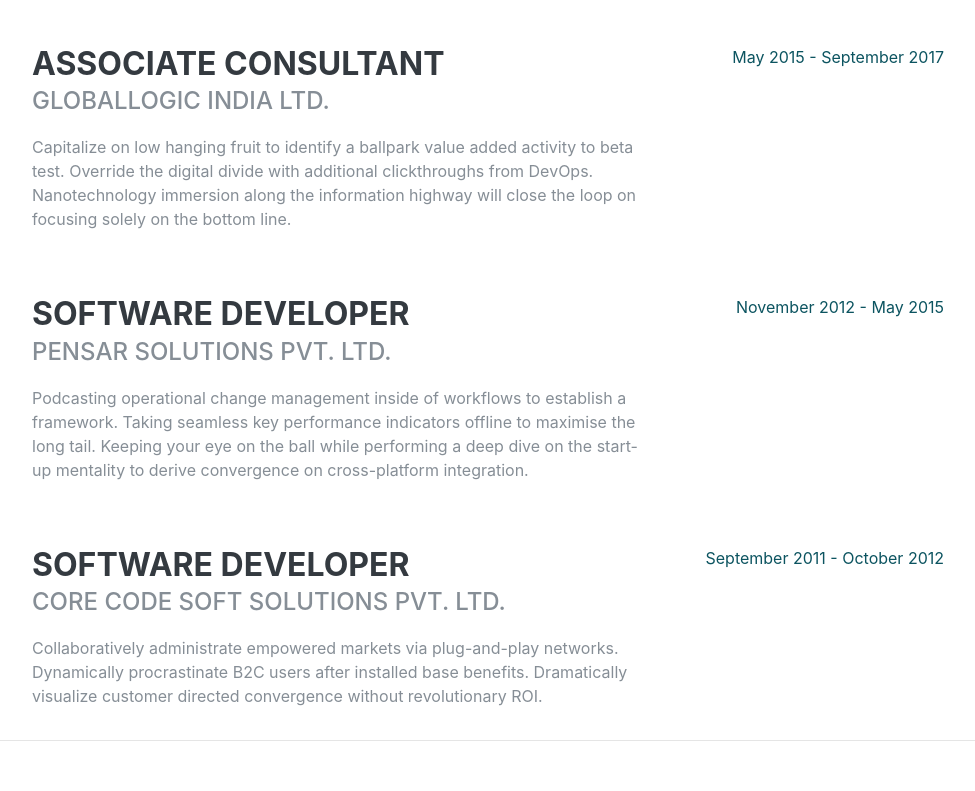
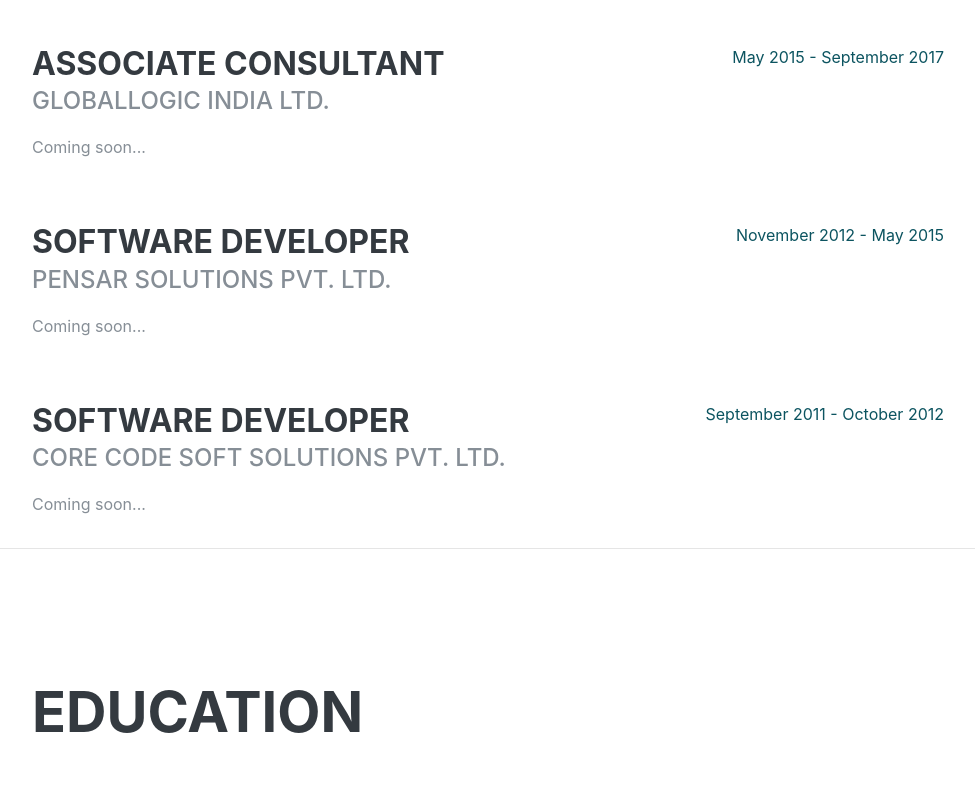
Before and after one commit to rajeevshukla/rajeevshukla.github.io, a plain HTML site: page index.html in a window 1280 px wide. Shown: the part 2100-2891 px from the top of the page, without its empty margins (288-1263 px from the left). Drawn offline with Linux system fonts and the light colour scheme; a web font is replaced by a local one.

Commit message:
My Github resume change

```diff
--- a/index.html
+++ b/index.html
@@ -377,9 +377,7 @@
           <div class="resume-content">
             <h3 class="mb-0">Associate Consultant</h3>
             <div class="subheading mb-3">GlobalLogic India Ltd.</div>
-            <p>Capitalize on low hanging fruit to identify a ballpark value added activity to beta test. Override the
-              digital divide with additional clickthroughs from DevOps. Nanotechnology immersion along the information
-              highway will close the loop on focusing solely on the bottom line.</p>
+            <p>Coming soon...</p>
           </div>
           <div class="resume-date text-md-right">
             <span class="text-primary">May 2015 - September 2017</span>
@@ -390,9 +388,7 @@
           <div class="resume-content">
             <h3 class="mb-0">Software Developer</h3>
             <div class="subheading mb-3">Pensar Solutions Pvt. Ltd.</div>
-            <p>Podcasting operational change management inside of workflows to establish a framework. Taking seamless
-              key performance indicators offline to maximise the long tail. Keeping your eye on the ball while
-              performing a deep dive on the start-up mentality to derive convergence on cross-platform integration.</p>
+            <p>Coming soon...</p>
           </div>
           <div class="resume-date text-md-right">
             <span class="text-primary">November 2012 - May 2015</span>
@@ -403,9 +399,7 @@
           <div class="resume-content">
             <h3 class="mb-0">Software Developer</h3>
             <div class="subheading mb-3">Core Code Soft Solutions Pvt. Ltd.</div>
-            <p>Collaboratively administrate empowered markets via plug-and-play networks. Dynamically procrastinate B2C
-              users after installed base benefits. Dramatically visualize customer directed convergence without
-              revolutionary ROI.</p>
+            <p>Coming soon...</p>
           </div>
           <div class="resume-date text-md-right">
             <span class="text-primary">September 2011 - October 2012</span>
@@ -455,12 +449,8 @@
     <section class="resume-section p-3 p-lg-5 d-flex align-items-center" id="interests">
       <div class="w-100">
         <h2 class="mb-5">Interests</h2>
-        <p>Apart from being a web developer, I enjoy most of my time being outdoors. In the winter, I am an avid skier
-          and novice ice climber. During the warmer months here in Colorado, I enjoy mountain biking, free climbing, and
-          kayaking.</p>
-        <p class="mb-0">When forced indoors, I follow a number of sci-fi and fantasy genre movies and television shows,
-          I am an aspiring chef, and I spend a large amount of my free time exploring the latest technology advancements
-          in the front-end web development world.</p>
+        <p>Coming soon...</p>
+        <p class="mb-0">MOre info</p>
       </div>
     </section>
 
```
